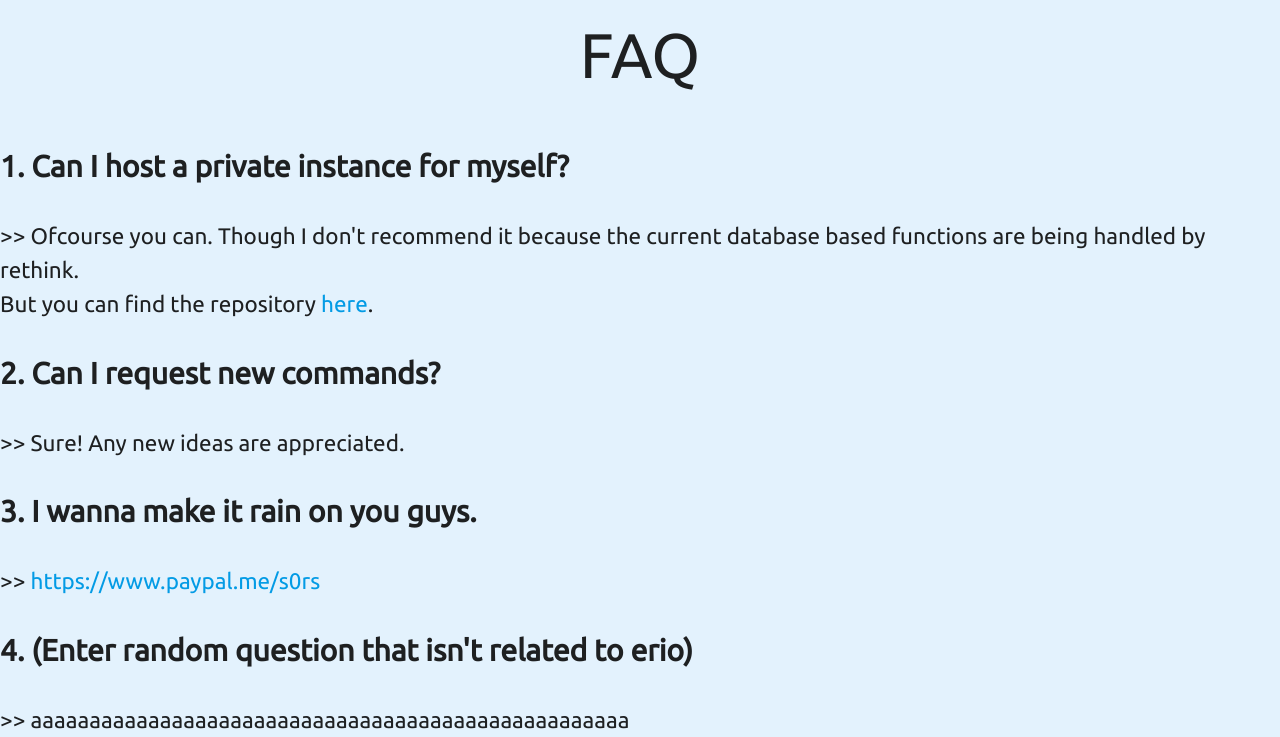
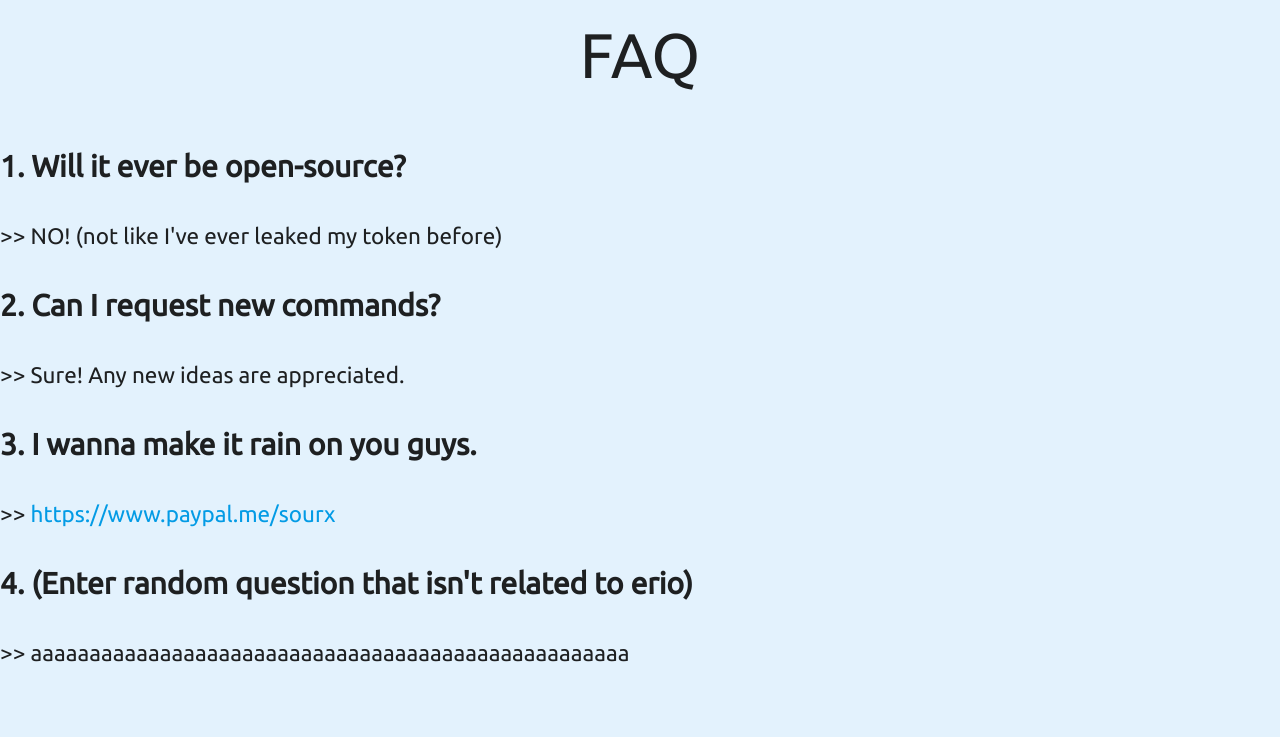
Before and after one commit to wafflemelon/shimakaze-site, a plain HTML site: page faq.html in a window 1280 px wide. Shown: the part 86-823 px from the top of the page. After the commit the page ends 800 px from the top, so only its background shows below. Drawn offline with nearby package versions, Linux system fonts and the light colour scheme.

Commit message:
Update faq.html

```diff
--- a/faq.html
+++ b/faq.html
@@ -44,11 +44,10 @@
         <h1>FAQ</h1>
     </div>
     <div class="question">
-        1. Can I host a private instance for myself?
+        1. Will it ever be open-source?
     </div>
     <div class="answer">
-        >> Ofcourse you can. Though I don't recommend it because the current database based functions are being handled by rethink.
-          <br>But you can find the repository <a href="https://github.com/ry00001/Erio">here</a>.
+        >> NO! (not like I've ever leaked my token before)
     </div>
     <div class="question">
         2. Can I request new commands?
@@ -61,7 +60,7 @@
         3. I wanna make it rain on you guys.
     </div>
     <div class="answer">
-        >> <a href="https://www.paypal.me/s0rs">https://www.paypal.me/s0rs</a>
+        >> <a href="https://www.paypal.me/s0rs">https://www.paypal.me/sourx</a>
     </div>
 
     <div class="question">
```
